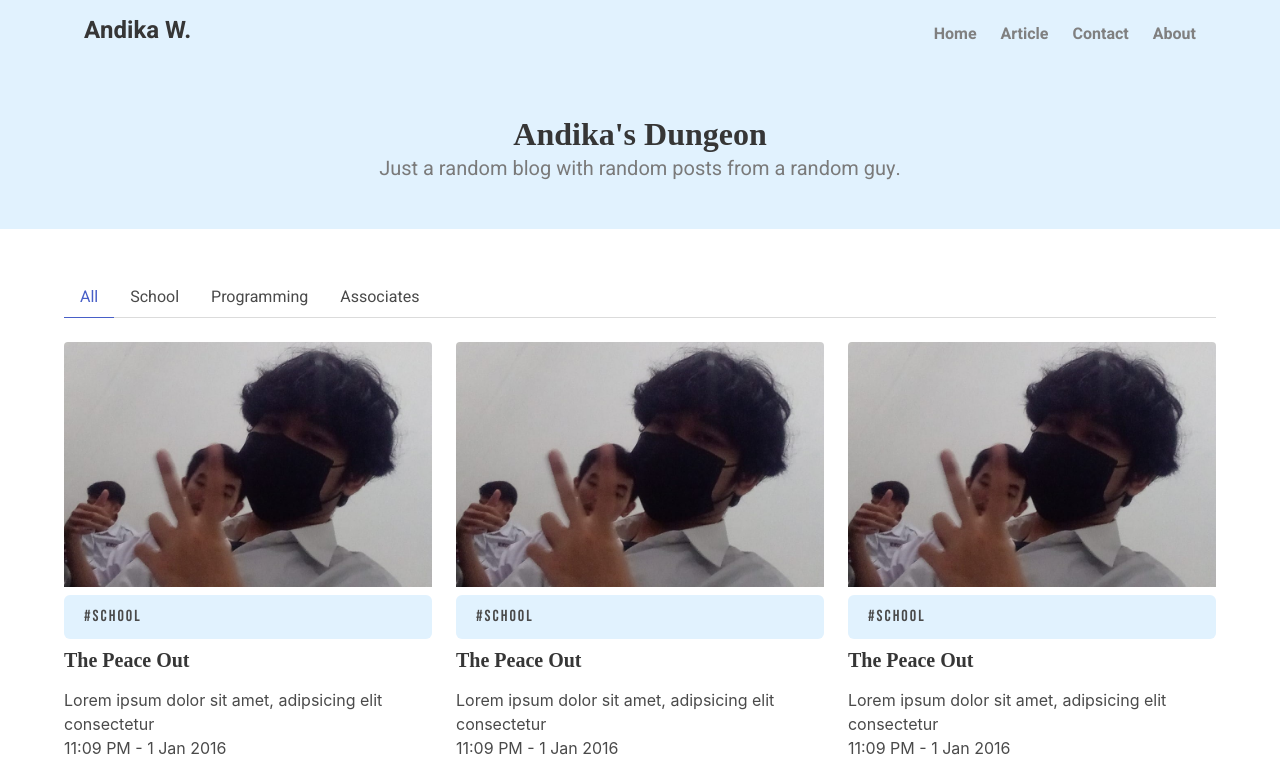
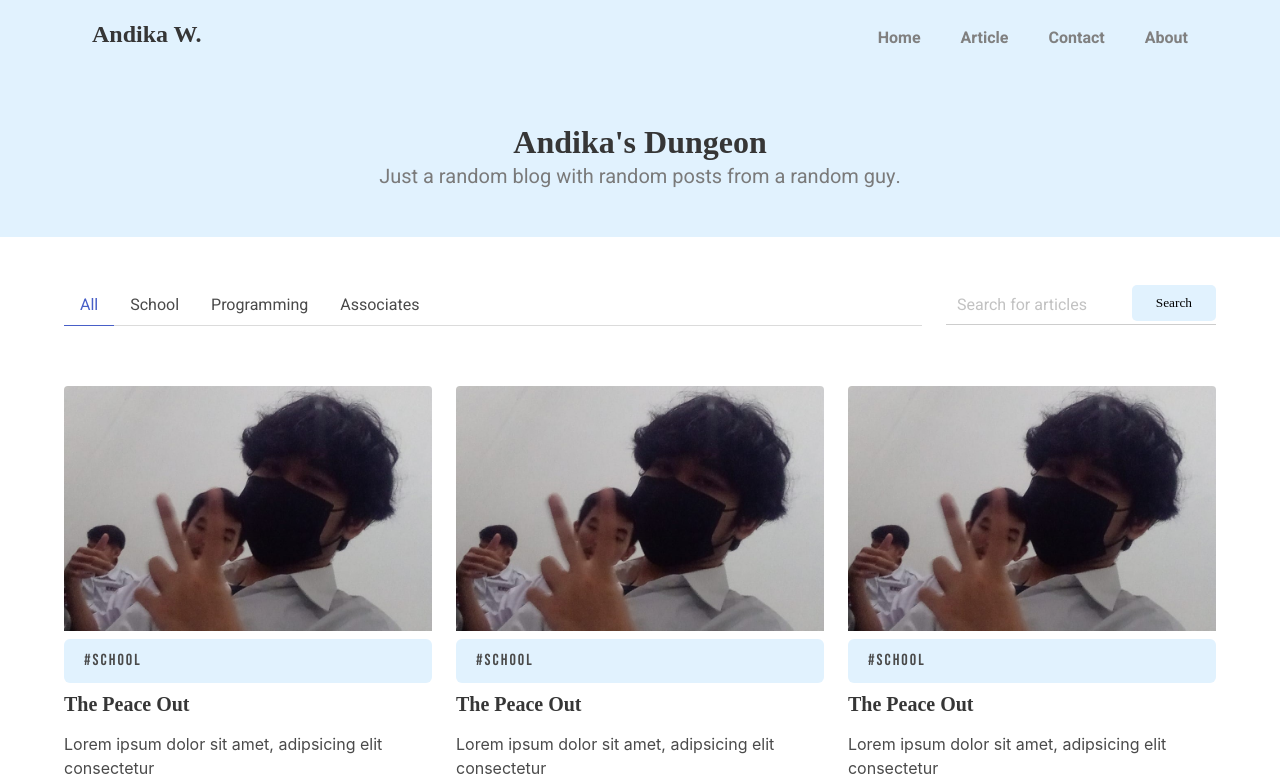
Before and after one commit to gsnipedev/andika-blog, a Nuxt app: page / in a window 1280 px wide. Shown: the top 783 px of the page. Built offline with nearby package versions, Linux system fonts and the light colour scheme; a web font is replaced by a local one.

Commit message:
Polishing more page

```diff
--- a/assets/scss/styles.scss
+++ b/assets/scss/styles.scss
@@ -1,6 +1,10 @@
 @import url("https://fonts.googleapis.com/css2?family=Heebo:wght@300;400;700;900&display=swap");
 @import url("https://fonts.googleapis.com/css2?family=Bebas+Neue&display=swap");
 @import url("https://fonts.googleapis.com/css2?family=Patua+One&display=swap");
+
+:root {
+  --lightblue: #e1f2fe;
+}
 
 .heebo {
   font-family: "Heebo", sans-serif;
--- a/components/Card.vue
+++ b/components/Card.vue
@@ -2,6 +2,11 @@
 export default {
   props: {
     textContent: String,
+  },
+  methods: {
+    ReadArticle() {
+      window.location.href = "article/1";
+    },
   },
 };
 </script>
@@ -22,7 +27,7 @@ export default {
         <time datetime="2016-1-1">11:09 PM - 1 Jan 2016</time>
       </div>
     </div>
-    <button class="button patua">Read More</button>
+    <button class="button patua" @click="ReadArticle">Read More</button>
   </div>
 </template>
 
--- a/components/Navbar.vue
+++ b/components/Navbar.vue
@@ -3,7 +3,7 @@
     <nav class="navbar container p-2 bg-none" role="navigation" aria-label="main navigation">
       <div class="navbar-brand">
         <a class="navbar-item" href="/">
-          <span class="title is-4 heebo-black">Andika W.</span>
+          <span class="title is-4 patua">Andika W.</span>
         </a>
 
         <a role="button" class="navbar-burger" aria-label="menu" aria-expanded="false" data-target="#mainNavbar">
@@ -27,9 +27,15 @@
 
 <style scoped lang="scss">
 $lime: #00e87c;
+
+.navbar-end {
+  padding-block: 10px;
+}
 .navbar-item {
   font-weight: 600;
   color: gray;
+  padding-inline: 20px;
+  border-radius: 5px;
 
   &:hover {
     background-color: $lime;
--- a/pages/article/[id].vue
+++ b/pages/article/[id].vue
@@ -1,3 +1,31 @@
 <template>
-  <h1>Dynamic Route</h1>
+  <section class="section">
+    <div class="container">
+      <p class="title patua">The Peace Out</p>
+      <div class="block">
+        <span class="mainsubtitle subtitle heebo"> Lorem ipsum dolor sit amet adipsicing consectetur elit </span>
+      </div>
+      <img src="~/public/andikapeace.jpg" alt="Article main image" class="block" />
+      <div class="block heebo">
+        <b>The Peace Out</b>
+        Diambil dari simbol peace, adalah simbol dari beberapa momen penting dalam sejarah, dan masih signifikan hingga
+        saat ini, tanda perdamaian mewakili banyak hal: ketenangan, perasaan membumi atau pemikiran rasional. Atau
+        mungkin itu mewakili kedamaian dengan diri sendiri, dengan orang-orang di sekitar kita atau di dunia kita.
+      </div>
+    </div>
+  </section>
 </template>
+
+<style scoped lang="scss">
+img {
+  width: 100%;
+}
+.mainsubtitle {
+  font-size: 1.1em;
+}
+.container {
+  @media (min-width: 992px) {
+    max-width: 992px !important;
+  }
+}
+</style>
--- a/pages/article/index.vue
+++ b/pages/article/index.vue
@@ -8,13 +8,21 @@
 
   <section class="section">
     <div class="container block">
-      <div class="tabs heebo">
+      <div class="columns">
+        <div class="tabs heebo column">
           <ul>
             <li class="is-active"><a>All</a></li>
             <li><a>School</a></li>
             <li><a>Programming</a></li>
             <li><a>Associates</a></li>
           </ul>
+        </div>
+        <div class="column is-one-quarter">
+          <div class="control">
+            <input class="input heebo" type="text" placeholder="Search for articles" />
+            <button class="patua">Search</button>
+          </div>
+        </div>
       </div>
     </div>
 
@@ -27,3 +35,34 @@
     </div>
   </section>
 </template>
+
+<style scoped lang="scss">
+$lime: #00e87c;
+.control {
+  position: relative;
+
+  > button {
+    position: absolute;
+    right: 0;
+    top: 0;
+    height: 90%;
+    padding-inline: 1.5rem;
+    background-color: var(--lightblue);
+    border: none;
+    border-radius: 5px;
+    &:hover {
+      cursor: pointer;
+      background-color: $lime;
+    }
+  }
+
+  > input {
+    outline: none !important;
+    border: none;
+    border-bottom: 1px solid #cdcdcd;
+    padding-right: 100px;
+    box-shadow: none;
+    border-radius: 0;
+  }
+}
+</style>
--- a/pages/index.vue
+++ b/pages/index.vue
@@ -8,13 +8,21 @@
 
   <section class="section">
     <div class="container block">
-      <div class="tabs heebo">
+      <div class="columns">
+        <div class="tabs heebo column">
           <ul>
             <li class="is-active"><a>All</a></li>
             <li><a>School</a></li>
             <li><a>Programming</a></li>
             <li><a>Associates</a></li>
           </ul>
+        </div>
+        <div class="column is-one-quarter">
+          <div class="control">
+            <input class="input heebo" type="text" placeholder="Search for articles" />
+            <button class="patua">Search</button>
+          </div>
+        </div>
       </div>
     </div>
 
@@ -28,4 +36,33 @@
   </section>
 </template>
 
-<style scoped lang="scss"></style>
+<style scoped lang="scss">
+$lime: #00e87c;
+.control {
+  position: relative;
+
+  > button {
+    position: absolute;
+    right: 0;
+    top: 0;
+    height: 90%;
+    padding-inline: 1.5rem;
+    background-color: var(--lightblue);
+    border: none;
+    border-radius: 5px;
+    &:hover {
+      cursor: pointer;
+      background-color: $lime;
+    }
+  }
+
+  > input {
+    outline: none !important;
+    border: none;
+    border-bottom: 1px solid #cdcdcd;
+    padding-right: 100px;
+    box-shadow: none;
+    border-radius: 0;
+  }
+}
+</style>
```
Lines whose indentation alone changed are shown as unchanged.
